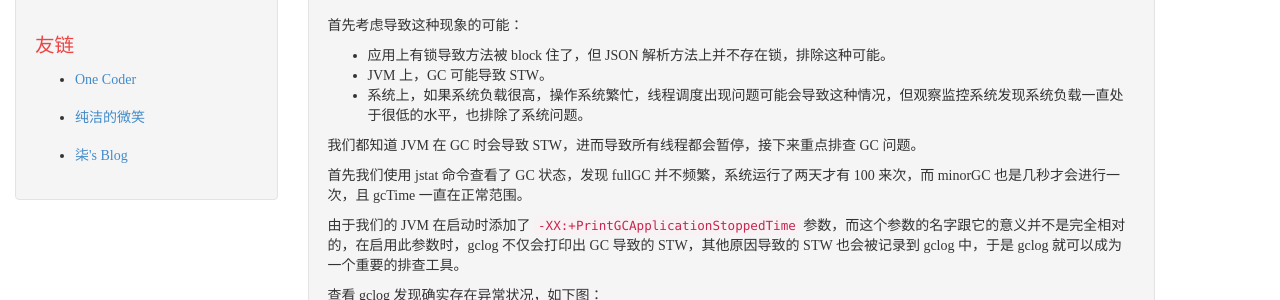
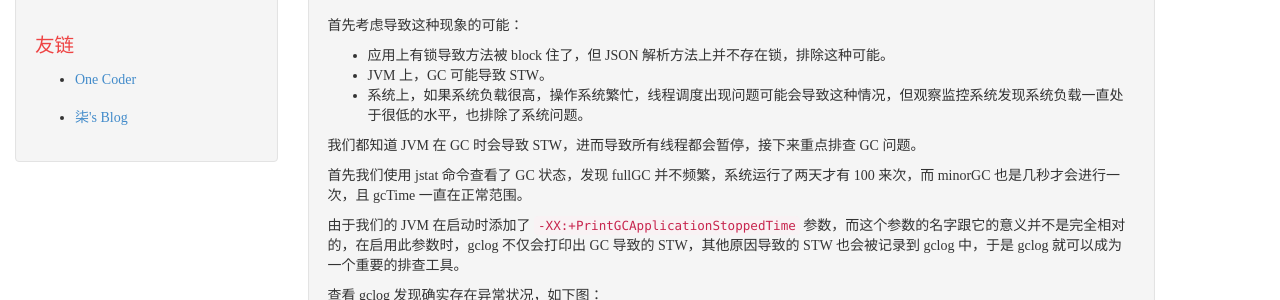
Before and after one commit to zhenbianshu/zhenbianshu.github.io, a Jekyll site: the page built from index.html, in a window 1280 px wide and 900 px high, scrolled down 324 px. Shown: the part 150-450 px from the top of the window. Built offline with Jekyll 4.4.1, drawn with Linux system fonts in a browser that asks for light colours; the list of posts is cut into pages by our own code; comment, search, counter and statistics services are not loaded.

Commit message:
remove link;

```diff
--- a/_includes/links-list.html
+++ b/_includes/links-list.html
@@ -1,6 +1,5 @@
 <h1>友链</h1>
 <ul>
   <li><a href="https://onecoder.site/">One Coder</a></li>
-  <li><a href="http://www.ityouknow.com/">纯洁的微笑</a></li>
   <li><a href="https://blog.52itstyle.com/">柒's Blog</a></li>
 </ul>
```
